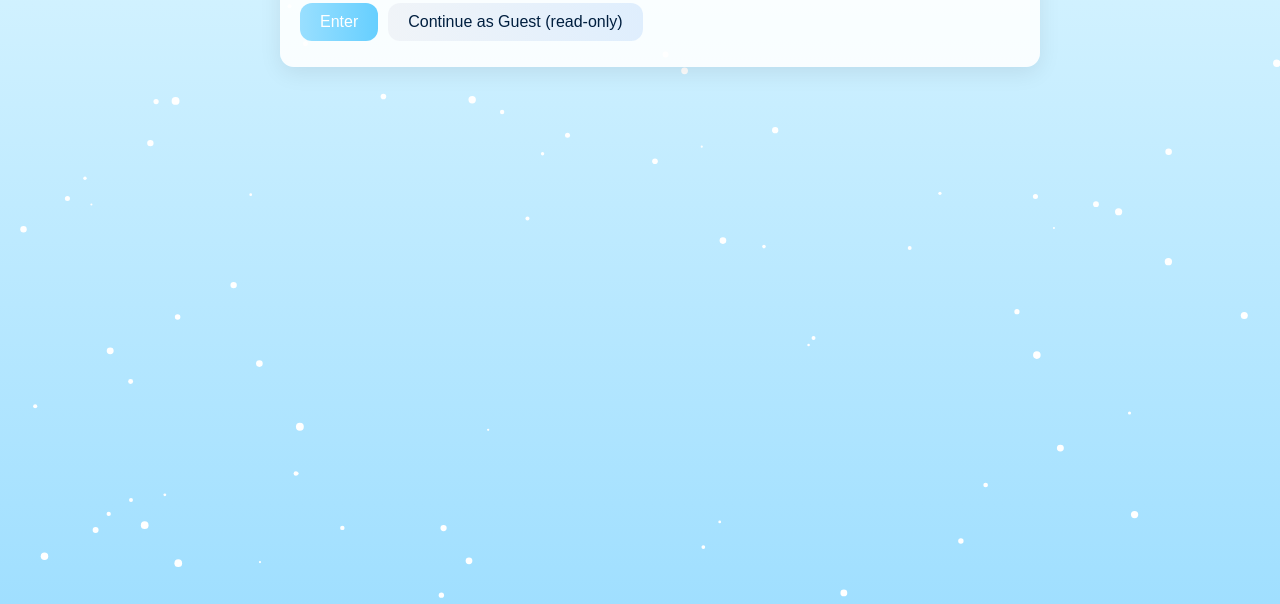
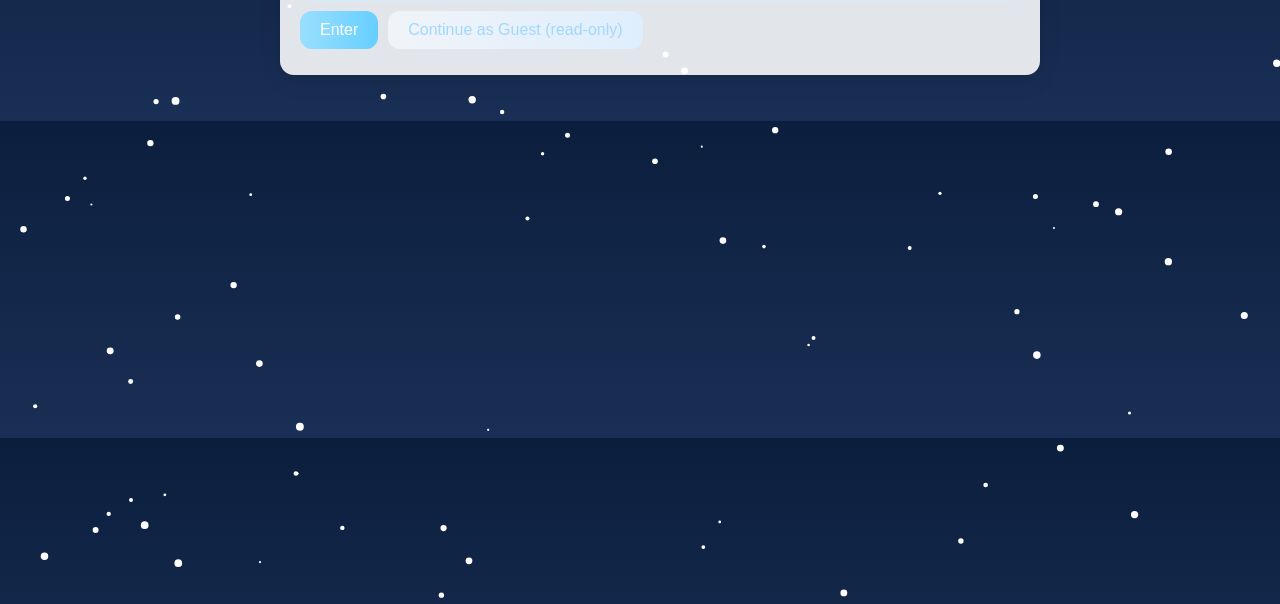
Before and after one commit to 2062086649-prog/olina-diary-shared., a plain HTML site: page index.html in a window 1280 px wide. Shown: the part 196-800 px from the top of the page. Drawn offline with Linux system fonts and the light colour scheme.

Commit message:
Update index.html

```diff
--- a/index.html
+++ b/index.html
@@ -7,14 +7,14 @@
 <link href="https://fonts.googleapis.com/css2?family=Great+Vibes&display=swap" rel="stylesheet">
 <style>
   :root{
-    --primary:#001f3f;
-    --softBlue1:#e0f7ff;
-    --softBlue2:#a0dfff;
+  --primary:#a0d8ff;       /* 字体和元素颜色，可以偏浅蓝 */
+  --nightSky1:#0b1e3d;     /* 顶部夜空深蓝 */
+  --nightSky2:#1a2f55;     /* 底部稍亮夜空蓝 */
 }
-  html,body{height:100%;margin:0;}
+
 body{
   font-family: 'Great Vibes', cursive;
-    background: linear-gradient(to bottom, var(--softBlue1), var(--softBlue2));
+  background: linear-gradient(to bottom, var(--nightSky1), var(--nightSky2));
   color: var(--primary);
   display:flex;
   flex-direction:column;
```
Lines whose indentation alone changed are shown as unchanged.
